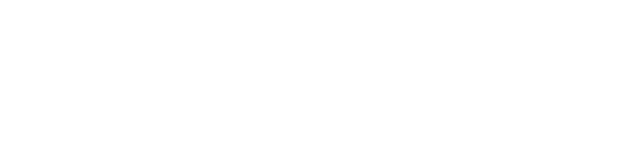
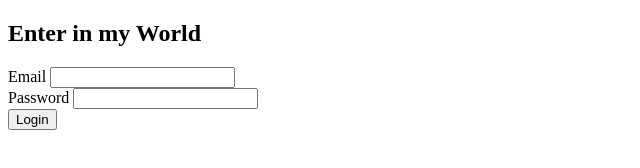
Before and after one commit to Douglasproglima/form-css-animation, a plain HTML site: page index.html in a window 1280 px wide. Shown: the whole page, without its empty margins (0-640 px from the left). Drawn offline with Linux system fonts and the light colour scheme.

Commit message:
HTML and Tags patternes that project

```diff
--- a/index.html
+++ b/index.html
@@ -8,6 +8,24 @@
         <link rel="stylesheet" href="assets/css/style.css" />
     </header>
     <body>
+        <section>
+            <h1>Enter in my World</h1>
+
+            <div class="">
+                <form action="">
+                    <div class="">
+                        <label for="login-email">Email</label>
+                        <input id="login-email" type="text">
+                    </div>
+                    <div class="">
+                            <label for="login-password">Password</label>
+                            <input id="login-email" type="password">
+                        </div>
+                </form>
+
+                <button class="" type="submit">Login</button>
+            </div>
+        </section>
 
         <script type="text/javascript" src="assets/js/main.js" ></script>
     </body>
```
